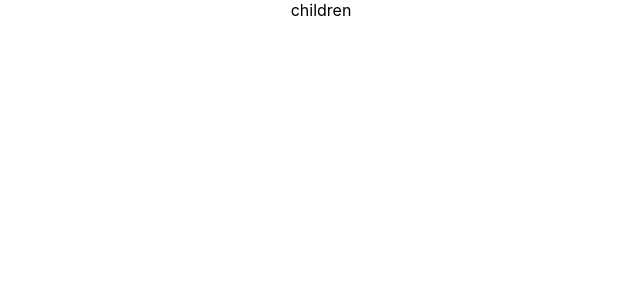
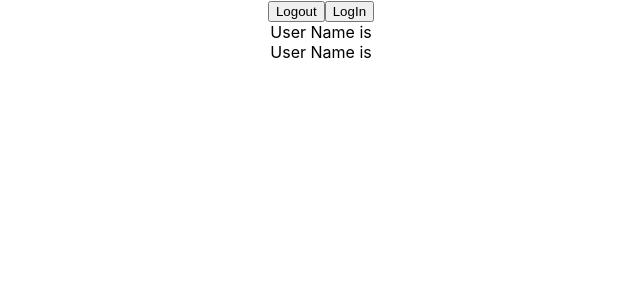
Before and after one commit to ashupandey1620/reacttypescript, a React (Create React App) app: page / in a window 1280 px wide. Shown: the top 300 px of the page, without its empty margins (319-959 px from the left). Built offline with nearby package versions, Linux system fonts and the light colour scheme.

Commit message:
UseContext

```diff
--- a/src/App.tsx
+++ b/src/App.tsx
@@ -1,15 +1,14 @@
 import React from 'react';
 import './App.css';
-import {Box} from './Components/context/Box'
-import {ThemeContextProvider} from "./Components/context/ThemeContext";
-
+import {UserContextProvider} from "./Components/context/userContext";
+import {User} from "./Components/context/User";
 
 function App() {
   return (
     <div className="App">
-        <ThemeContextProvider>
-            <Box/>
-        </ThemeContextProvider>
+        <UserContextProvider>
+            <User/>
+        </UserContextProvider>
     </div>
   );
 }
--- /dev/null
+++ b/src/Components/context/User.tsx
@@ -0,0 +1,34 @@
+import {UserContext} from "./userContext";
+import {useContext} from "react";
+
+export const User = () => {
+
+    const userContext = useContext(UserContext);
+
+    const handleLogin = () => {
+
+        if(userContext){
+            userContext.setUser({
+                name:"Ashutosh",
+                email:"Ashutosh@gmail.com",
+            })
+        }
+
+    }
+
+    const handleLogout = () => {
+
+        if(userContext){
+            userContext.setUser(null)
+        }
+    }
+
+    return(
+        <div>
+            <button onClick={handleLogout}>Logout</button>
+            <button onClick={handleLogin}>LogIn</button>
+            <div>User Name is {userContext?.user?.name} </div>
+            <div>User Name is {userContext?.user?.email} </div>
+        </div>
+    )
+}
--- /dev/null
+++ b/src/Components/context/userContext.tsx
@@ -0,0 +1,27 @@
+import React, {useState, createContext} from "react";
+
+
+export type AuthUser = {
+    name:string,
+    email:string
+}
+
+type UserContextType={
+user:AuthUser|null,
+    setUser:React.Dispatch<React.SetStateAction<AuthUser | null>>
+}
+
+type UserContextProviderProps = {
+    children:React.ReactNode
+}
+
+
+export const UserContext = createContext<UserContextType|null>(null)
+
+export const UserContextProvider = ({children}:UserContextProviderProps) => {
+
+    const [user,setUser] = useState<AuthUser|null>(null)
+    return (
+        <UserContext.Provider value = {{user,setUser}}> {children}</UserContext.Provider>
+    )
+}
```
